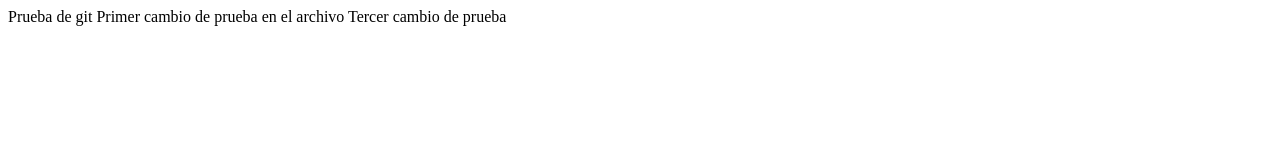
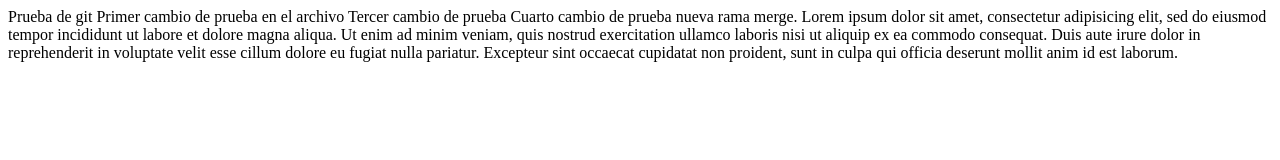
Before and after one commit to candelariaruiz/Ejemplo_de_repositorio, a plain HTML site: page index.html in a window 1280 px wide. Drawn offline with Linux system fonts and the light colour scheme.

Commit message:
cambio lorem ipsum desde rama merge

```diff
--- a/index.html
+++ b/index.html
@@ -7,5 +7,12 @@
 	Prueba de git
 	Primer cambio de prueba en el archivo
 	Tercer cambio de prueba
+	Cuarto cambio de prueba nueva rama merge.
+	Lorem ipsum dolor sit amet, consectetur adipisicing elit, sed do eiusmod
+	tempor incididunt ut labore et dolore magna aliqua. Ut enim ad minim veniam,
+	quis nostrud exercitation ullamco laboris nisi ut aliquip ex ea commodo
+	consequat. Duis aute irure dolor in reprehenderit in voluptate velit esse
+	cillum dolore eu fugiat nulla pariatur. Excepteur sint occaecat cupidatat non
+	proident, sunt in culpa qui officia deserunt mollit anim id est laborum.
 </body>
 </html>
```
